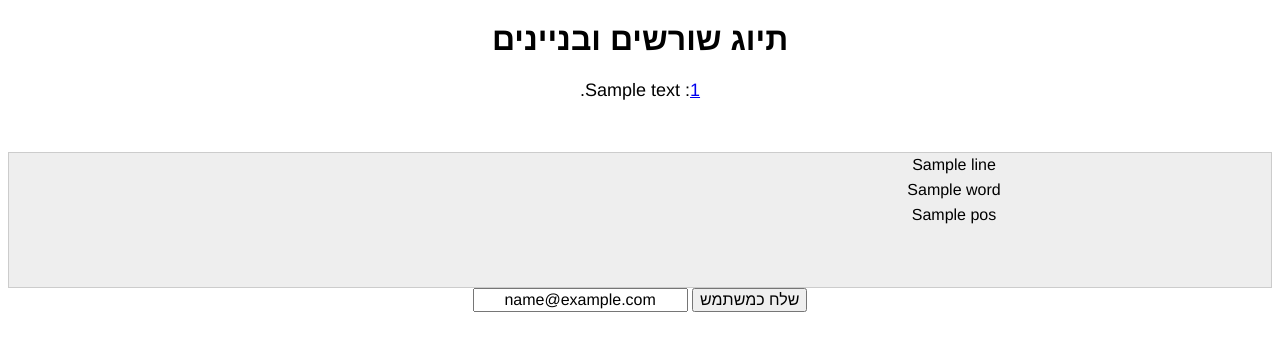
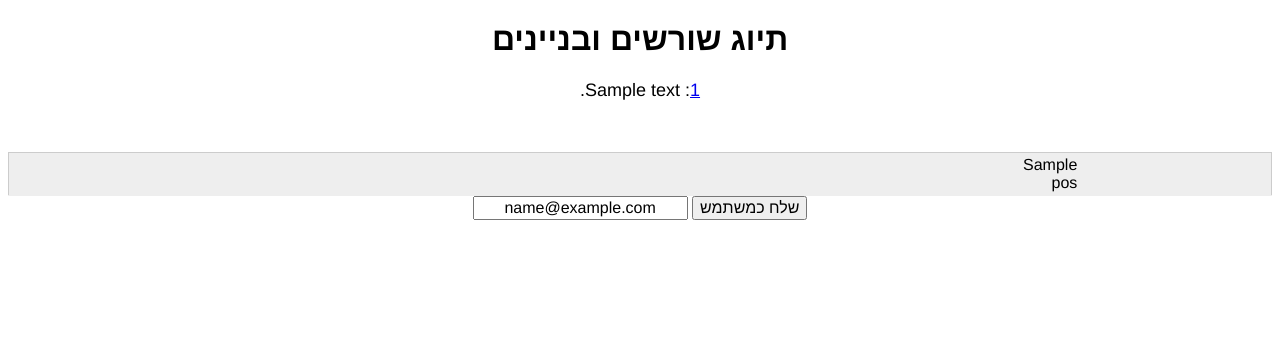
Before and after one commit to elazarg/rootem, a Flask app: template web/templates/index.html in a window 1280 px wide. Shown: the top 351 px of the page. Run offline with Flask 2, Linux system fonts and the light colour scheme; the template is opened without the code that fills it: most values are stand-ins (such as "Sample title", 1, 10 or a date in 2020); parts of the project's set-up code (start-up, migrations or seed data) failed here and were passed over; some web fonts are replaced.

Commit message:
fix ipad

```diff
--- a/web/static/style.css
+++ b/web/static/style.css
@@ -62,7 +62,7 @@ only screen and (max-width: 760px),
 
 	/* Force table to not be like tables anymore */
 	table, thead, tbody, th, td, tr {
-		display: block;
+		/* display: block; */
 	}
 
 	/* Hide table headers (but not display: none;, for accessibility) */
```
